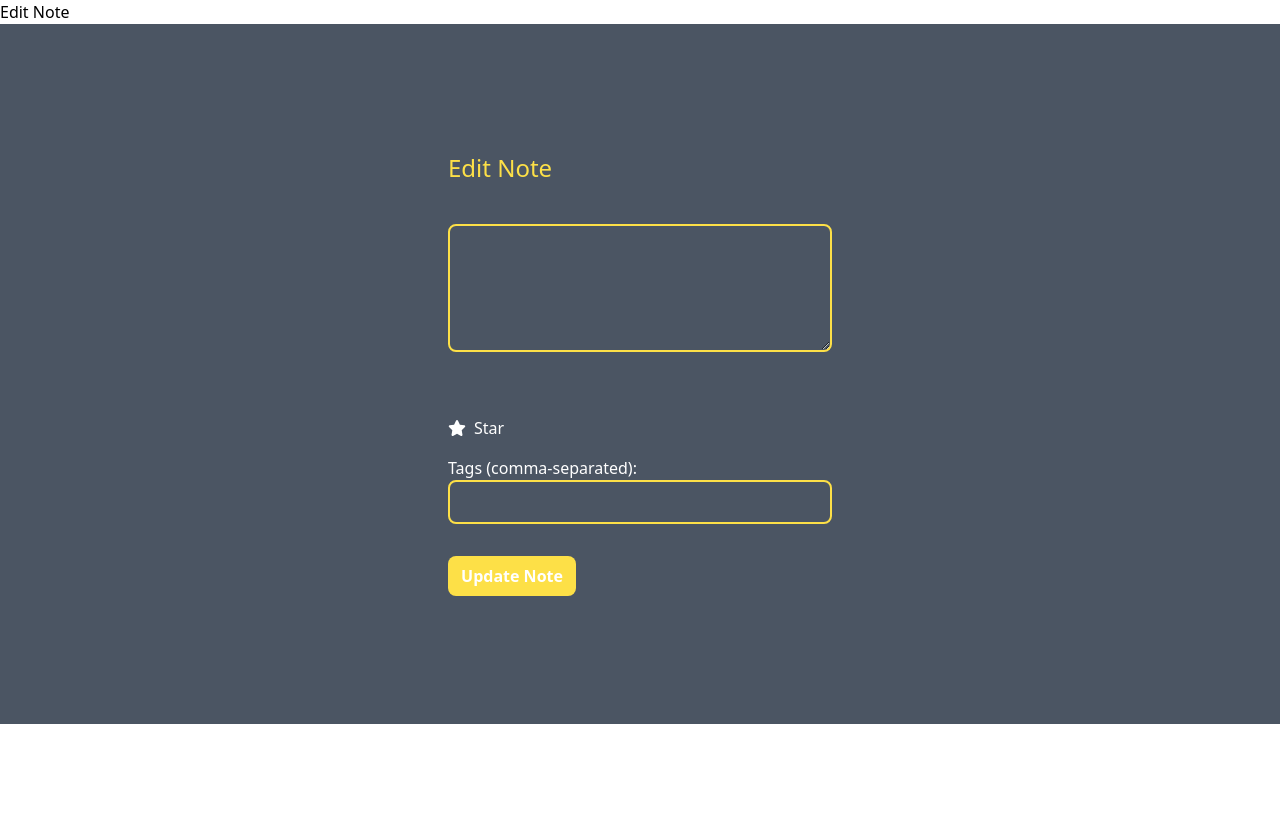
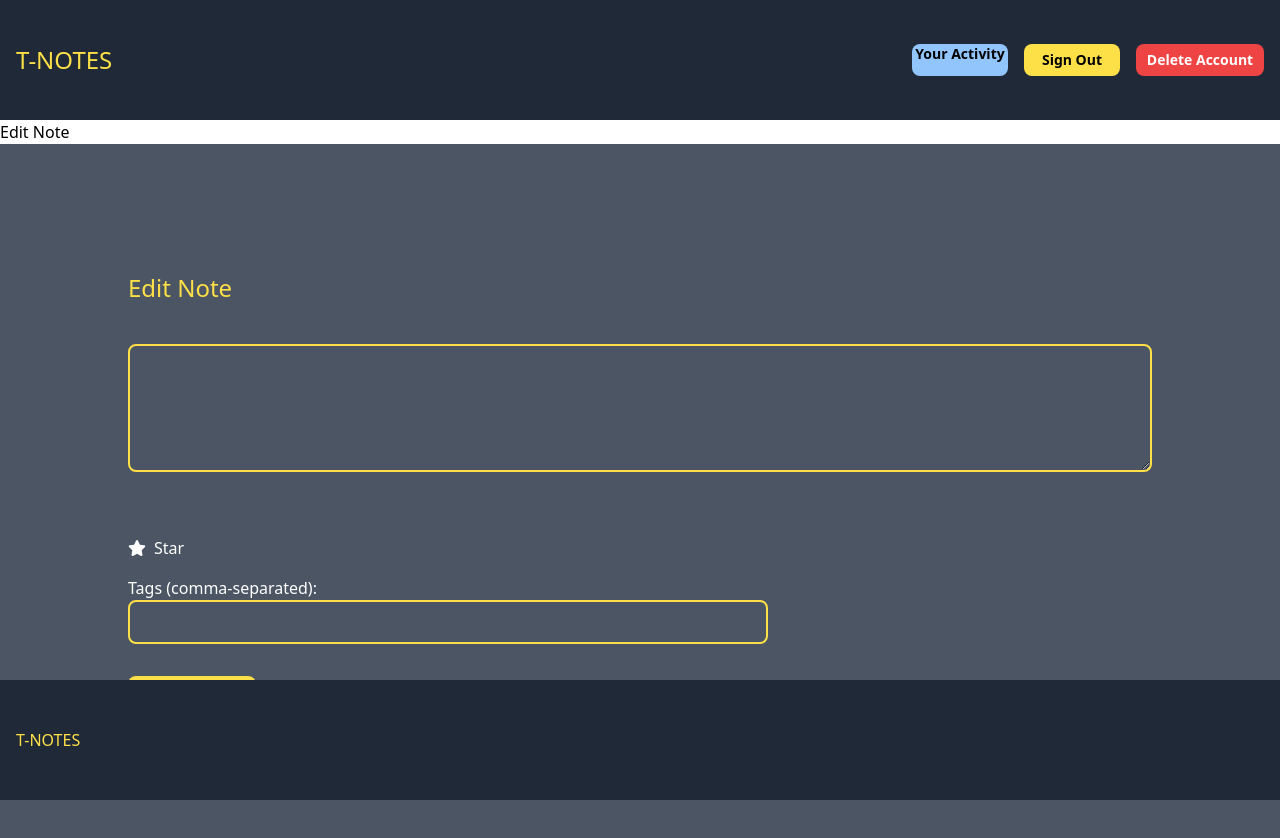
Before and after one commit to Thanush19/note-taking-exp, a React (Vite) app in the folder client/: page /edit/1 in a window 1280 px wide. Shown: the top 838 px of the page. Before the commit the page ends 800 px from the top, so only its background shows below. Built offline with nearby package versions, Linux system fonts and the light colour scheme; no server answers.

Commit message:
added stylings

```diff
--- a/client/package.json
+++ b/client/package.json
@@ -24,7 +24,8 @@
     "react-chartjs-2": "^5.2.0",
     "react-dom": "^18.2.0",
     "react-router-dom": "^6.20.0",
-    "recharts": "^2.10.3"
+    "recharts": "^2.10.3",
+    "sonner": "^1.2.4"
   },
   "devDependencies": {
     "@types/react": "^18.2.37",
--- a/client/src/components/EditTask.jsx
+++ b/client/src/components/EditTask.jsx
@@ -66,11 +66,11 @@ const EditTask = ({ noteId }) => {
       <div className="flex flex-col justify-center items-center">
         <form onSubmit={handleUpdateNote}>
           <div className="flex flex-col justify-center">
-            <h3 className="text-yellow-300 text-2xl font-light mb-10">
+            <h3 className="text-yellow-300 text-2xl font-light mb-10 bg-gray-600">
               Edit Note
             </h3>
             <textarea
-              className="w-96 h-32 bg-gray-600 outline-none text-white border-2 border-yellow-300 rounded-lg mb-16 p-2"
+              className="w-[80vw] h-32 bg-gray-600 outline-none text-white border-2 border-yellow-300 rounded-lg mb-16 p-2"
               required
               value={content}
               onChange={(e) => setContent(e.target.value)}
@@ -100,7 +100,7 @@ const EditTask = ({ noteId }) => {
               id="tags"
               value={tags}
               onChange={(e) => setTags(e.target.value)}
-              className="w-96 bg-gray-600 outline-none text-white border-2 border-yellow-300 rounded-lg p-2"
+              className="w-[50vw] bg-gray-600 outline-none text-white border-2 border-yellow-300 rounded-lg p-2"
             />
           </div>
 
--- a/client/src/components/Footer.jsx
+++ b/client/src/components/Footer.jsx
@@ -2,27 +2,10 @@ import React from "react";
 
 const Footer = () => {
   return (
-    <div className="bg-gray-800 h-20 flex justify-between items-center w-screen">
+    <div className="bg-gray-800 h-[15vh] flex justify-between items-center w-screen bottom-0 fixed">
       <h2 className="text-yellow-300 ml-4 font-light cursor-default">
         T-NOTES
       </h2>
-      {/* <div className="flex mr-4">
-        <span className="ml-4 text-white text-sm cursor-pointer hover:underline">
-          About
-        </span>
-        <span className="ml-4 text-white text-sm cursor-pointer hover:underline">
-          Contact
-        </span>
-        <span className="ml-4 text-white text-sm cursor-pointer hover:underline">
-          Support
-        </span>
-        <span className="ml-4 text-white text-sm cursor-pointer hover:underline">
-          Terms
-        </span>
-        <span className="ml-4 text-white text-sm cursor-pointer hover:underline">
-          Privacy
-        </span>
-      </div>*/}
     </div>
   );
 };
--- a/client/src/components/Navbar.jsx
+++ b/client/src/components/Navbar.jsx
@@ -1,6 +1,6 @@
 // Navbar.js
 import axios from "axios";
-import React, { useState } from "react";
+import { useState } from "react";
 import { Link, useNavigate } from "react-router-dom";
 
 const Navbar = () => {
@@ -41,6 +41,7 @@ const Navbar = () => {
       );
 
       console.log("User Account deleted");
+
       localStorage.removeItem("token");
       navigate("/");
     } catch (error) {
@@ -53,7 +54,7 @@ const Navbar = () => {
   };
 
   return (
-    <div className="bg-gray-800 h-16 flex justify-between items-center">
+    <div className="bg-gray-800 h-[15vh] flex justify-between items-center w-[100vw]">
       <div className="ml-4">
         <Link
           className="text-yellow-300 text-lg font-light cursor-pointer"
@@ -65,7 +66,6 @@ const Navbar = () => {
         </Link>
       </div>
 
-      {/* Responsive Menu */}
       <div className="lg:hidden">
         <button
           className="text-white p-2 focus:outline-none"
@@ -112,12 +112,15 @@ const Navbar = () => {
         >
           Your Activity
         </Link>
+        <div className="">
           <button
             className="bg-yellow-300 h-8 lg:w-24 mr-4 border-none outline-none rounded-lg text-black font-bold text-sm cursor-pointer transition duration-400 hover:bg-transparent hover:text-yellow-300 hover:border-2 hover:border-yellow-300"
             onClick={handleSignOut}
           >
             Sign Out
           </button>
+        </div>
+
         <button
           className="w-32 bg-red-500 h-8 border-none outline-none rounded-lg text-white font-bold text-sm cursor-pointer transition duration-400 hover:bg-transparent hover:text-red-500 hover:border-2 hover:border-red-500"
           onClick={handleDeleteAcc}
@@ -126,7 +129,6 @@ const Navbar = () => {
         </button>
       </div>
 
-      {/* Responsive Menu Links */}
       {menuOpen && (
         <div className="lg:hidden absolute top-16 right-0 bg-gray-800 w-48 text-white py-2">
           <Link
--- a/client/src/pages/EditPage.jsx
+++ b/client/src/pages/EditPage.jsx
@@ -1,14 +1,18 @@
 import React from "react";
 import { useParams } from "react-router-dom";
 import EditNote from "../components/EditTask";
+import Navbar from "../components/Navbar";
+import Footer from "../components/Footer";
 
 const EditNotePage = () => {
   const { id } = useParams();
 
   return (
     <div>
+      <Navbar />
       <h2>Edit Note</h2>
       <EditNote noteId={id} />
+      <Footer />
     </div>
   );
 };
```
Also changed, not shown: 1 other file (tests, documents, lock files or other folders). Lines whose indentation alone changed are shown as unchanged.
